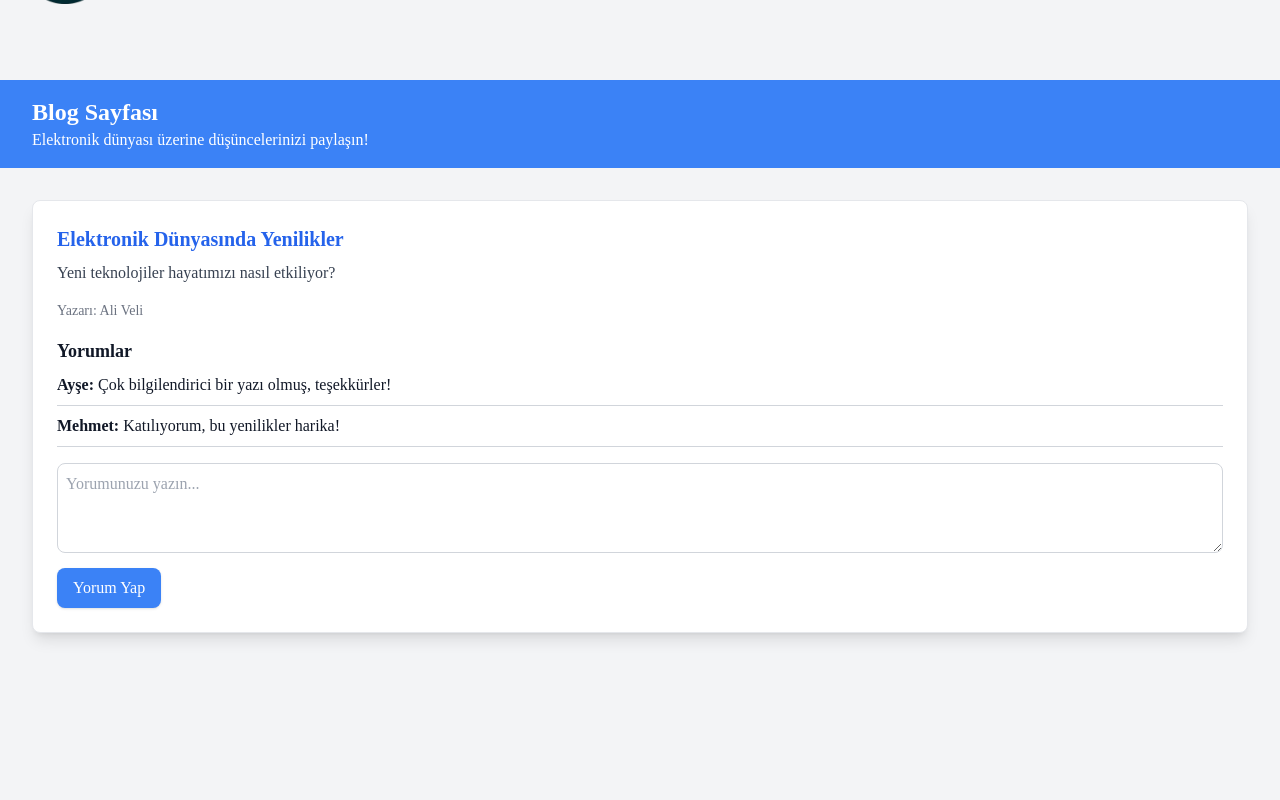
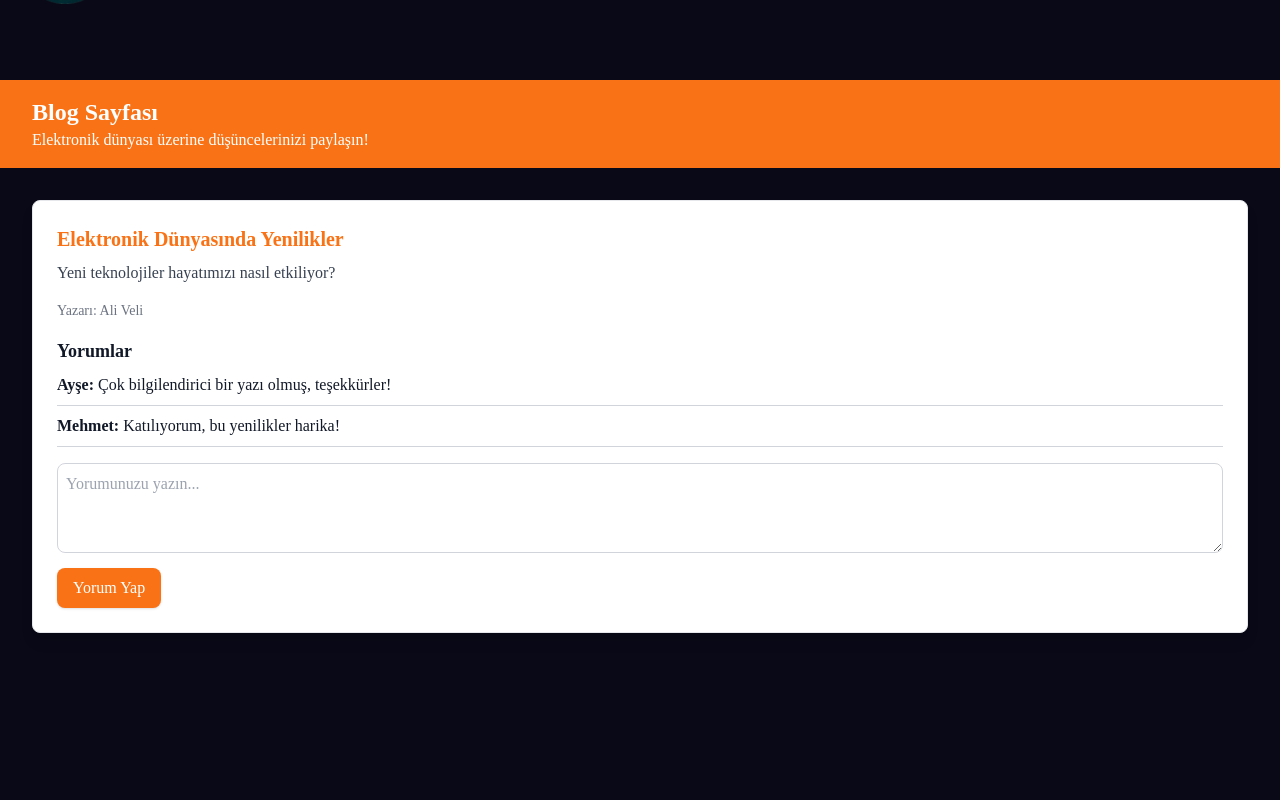
Before and after one commit to Samettalha/RavenSect, a Next.js app: page /blog in a window 1280 px wide. Shown: the top 800 px of the page. Built offline with nearby package versions, Linux system fonts and the light colour scheme; a web font is replaced by a local one.

Commit message:
navbara blog eklendi

```diff
--- a/src/app/blog/page.jsx
+++ b/src/app/blog/page.jsx
@@ -35,8 +35,8 @@ export default function BlogPage() {
   };
 
   return (
-    <div className="min-h-screen bg-gray-100 text-gray-900 pt-20">
-      <header className="bg-blue-500 text-white py-4 px-8">
+    <div className="min-h-screen  text-gray-900 pt-20">
+      <header className="bg-orange-500 text-white py-4 px-8">
         <h1 className="text-2xl font-bold">Blog Sayfası</h1>
         <p>Elektronik dünyası üzerine düşüncelerinizi paylaşın!</p>
       </header>
@@ -49,7 +49,7 @@ export default function BlogPage() {
               key={post.id}
               className="p-6 bg-white rounded-lg shadow-lg border border-gray-200"
             >
-              <h2 className="text-xl font-semibold text-blue-600">
+              <h2 className="text-xl font-semibold text-orange-500">
                 {post.title}
               </h2>
               <p className="mt-2 text-gray-700">{post.content}</p>
@@ -83,7 +83,7 @@ export default function BlogPage() {
                   ></textarea>
                   <button
                     onClick={() => addComment(post.id)}
-                    className="mt-2 px-4 py-2 bg-blue-500 text-white rounded-lg shadow hover:bg-blue-600"
+                    className="mt-2 px-4 py-2 bg-orange-500 text-white rounded-lg shadow hover:bg-orange-600"
                   >
                     Yorum Yap
                   </button>
--- a/src/components/common/navbar.jsx
+++ b/src/components/common/navbar.jsx
@@ -119,6 +119,16 @@ export default function Navbar() {
               Maker
             </Link>
           </div>
+          <div className="min-w-[100px] text-center">
+            <Link
+              href="/blog"
+              className={`transition-all duration-300 ease-in-out hover:text-orange-500 ${isActive(
+                "/blog"
+              )}`}
+            >
+              Blog
+            </Link>
+          </div>
         </div>
 
         {/* İletişim Linki - Büyük ekranlarda "İletişime Geçin" butonu */}
@@ -169,6 +179,16 @@ export default function Navbar() {
               Maker
             </Link>
           </div>
+          <div className="min-w-[100px] text-center">
+            <Link
+              href="/blog"
+              className={`transition-all duration-30 ease-in-out hover:text-orange-500 ${isActive(
+                "/blog"
+              )}`}
+            >
+              Blog
+            </Link>
+          </div>
           {/* İletişim linki mobilde */}
           <Link
             href="/iletisim"
```
